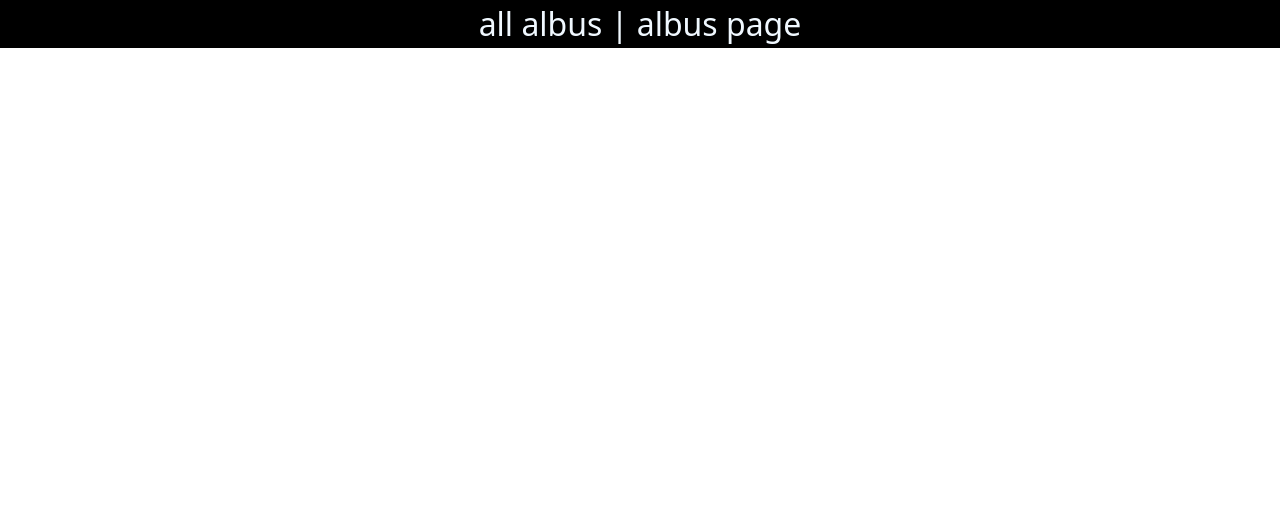
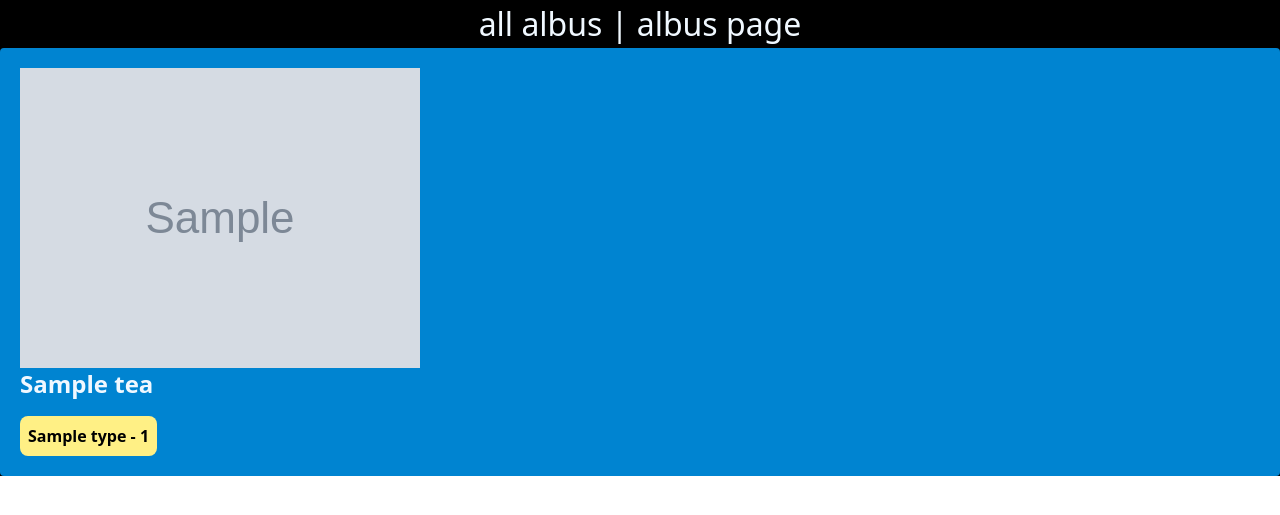
Before and after one commit to Sachinsen7/end-to-end-webdev, a Django app: template Django/setup/djangoStart/albus/templates/albus/all_albus.html in a window 1280 px wide. Shown: the part 24-539 px from the top of the page. Run offline with Django 5.2, Linux system fonts and the light colour scheme; the template is opened without the code that fills it: most values are stand-ins (such as "Sample title", 1, 10 or a date in 2020); grey boxes marked "Sample" are stand-in pictures; style sheets or scripts are compiled from the project's sources; some libraries are stand-ins or nearby versions.

Commit message:
add html file

```diff
--- a/Django/setup/djangoStart/albus/templates/albus/all_albus.html
+++ b/Django/setup/djangoStart/albus/templates/albus/all_albus.html
@@ -4,6 +4,26 @@
   Home Page
 {% endblock %}
 
-{% block content %}
+
+<div class='grid grid-cols-3 gap-4 m-4'>
+  {% block content %}
   <h1>all albus | albus page</h1>
+
+  {% for tea in teas  %}
+
+  <div class="tea-item bg-sky-600 p-5 rounded">
+      <img src="{{tea.image.url}}" alt="">
+      <h3 class='text-2xl font-bold '>{{tea.name}}</h3>
+      <a href="{% url 'tea_details' tea.id %}">
+        <button
+        type="button"
+        class="bg-yellow-200 text-black font-bold p-2 rounded-lg mt-4 cursor-pointer">
+          {{tea.type}} - {{tea.id}}
+        </button>
+      </a>
+  </div>
+{% endfor %}
+</div>
+
+
 {% endblock %}
```
